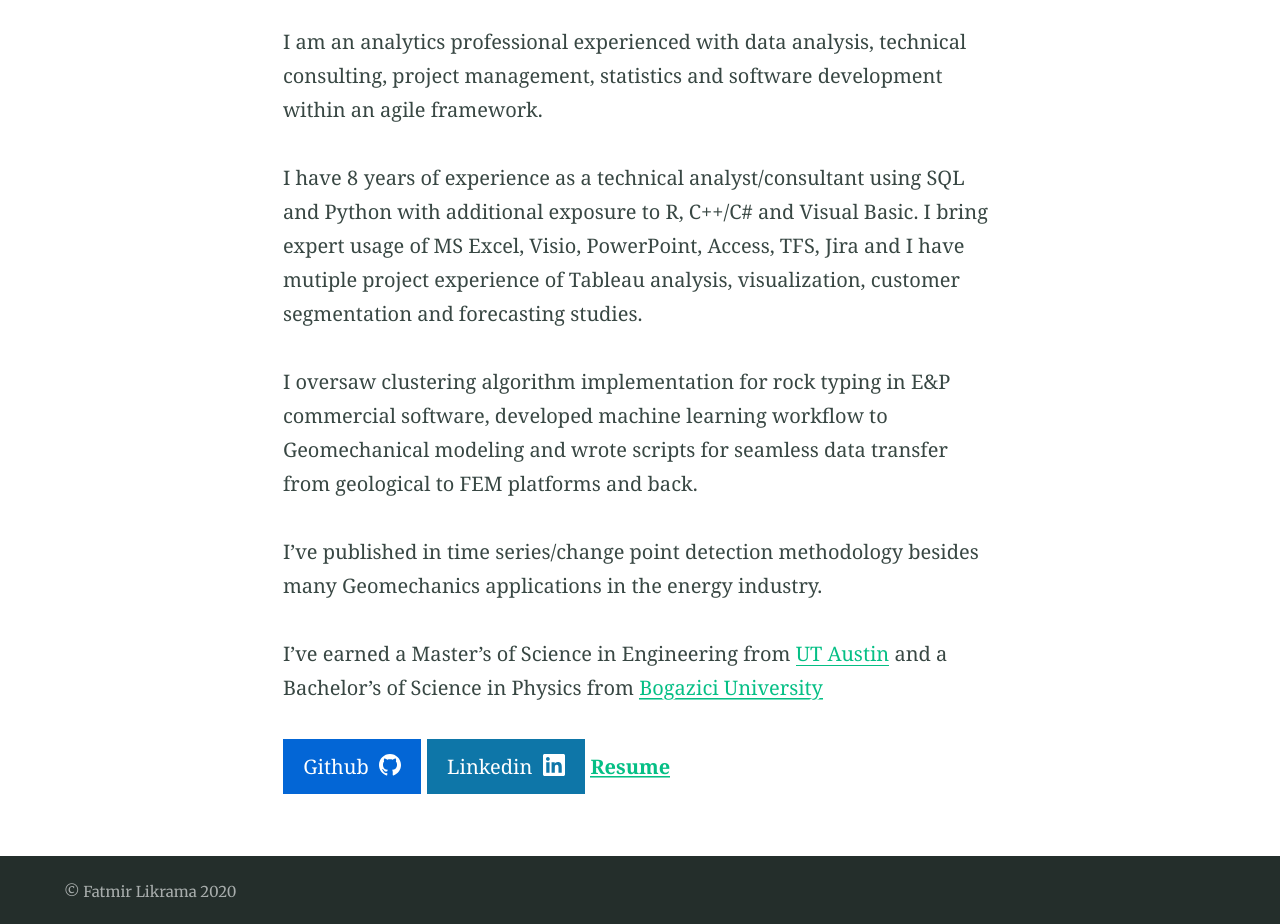
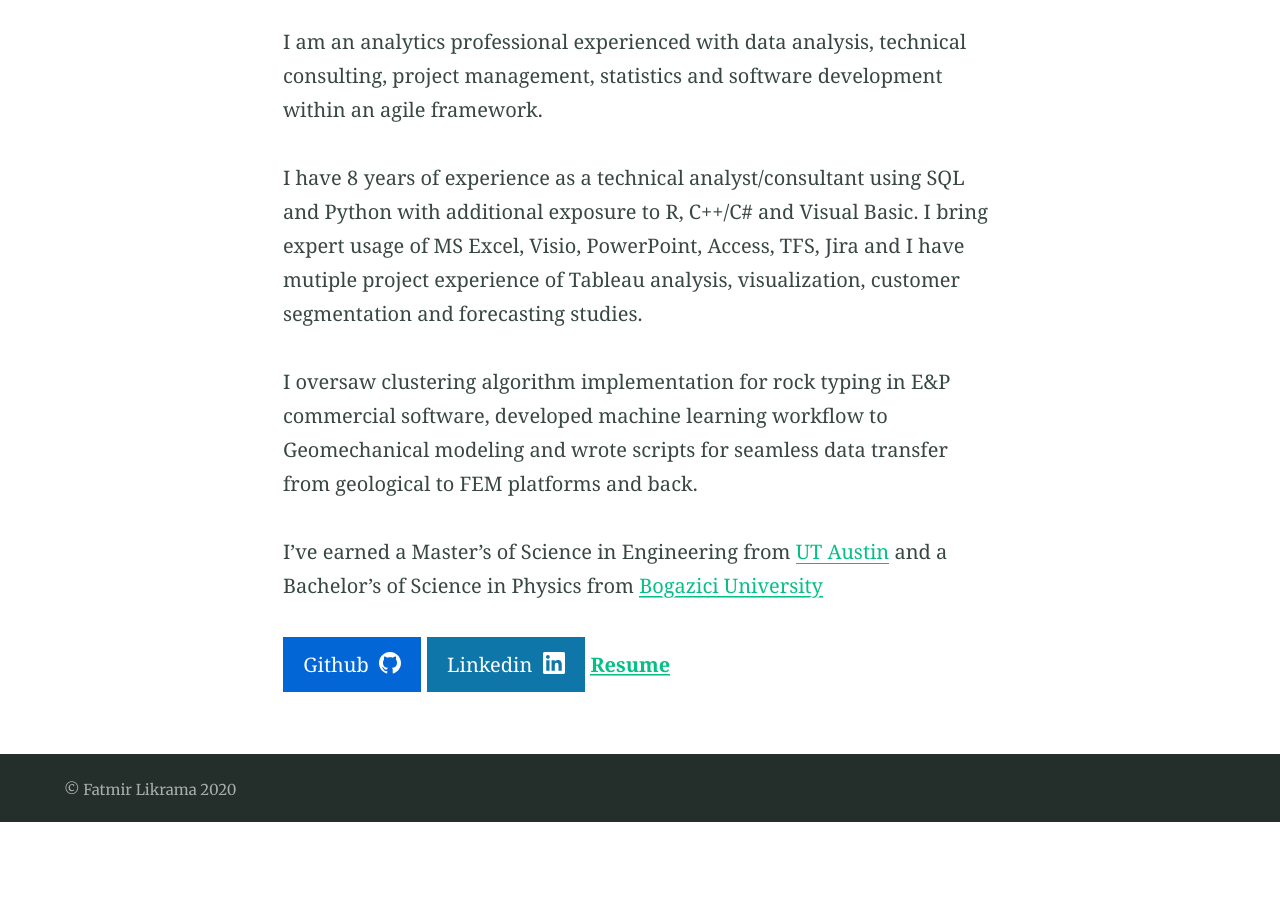
Before and after one commit to flikrama/flikrama.github.io, a Jekyll site: the page built from index.md, in a window 1280 px wide. Shown: the part 469-1393 px from the top of the page. Built offline with Jekyll 4.4.1, drawn with Linux system fonts in a browser that asks for light colours; after the commit the page ends 1291 px from its top, so only the background shows below that.

Commit message:
removed published from index

```diff
--- a/index.md
+++ b/index.md
@@ -13,7 +13,6 @@
 
 I oversaw clustering algorithm implementation for rock typing in E&P commercial software, developed machine learning workflow to Geomechanical modeling and wrote scripts for seamless data transfer from geological to FEM platforms and back.
 
-I've published in time series/change point detection methodology besides many Geomechanics applications in the energy industry.
 
 I've earned a Master's of Science in Engineering from [UT Austin](https://www.utexas.edu/) and a Bachelor's of Science in Physics from [Bogazici University](http://www.boun.edu.tr/en_US)
 
```
